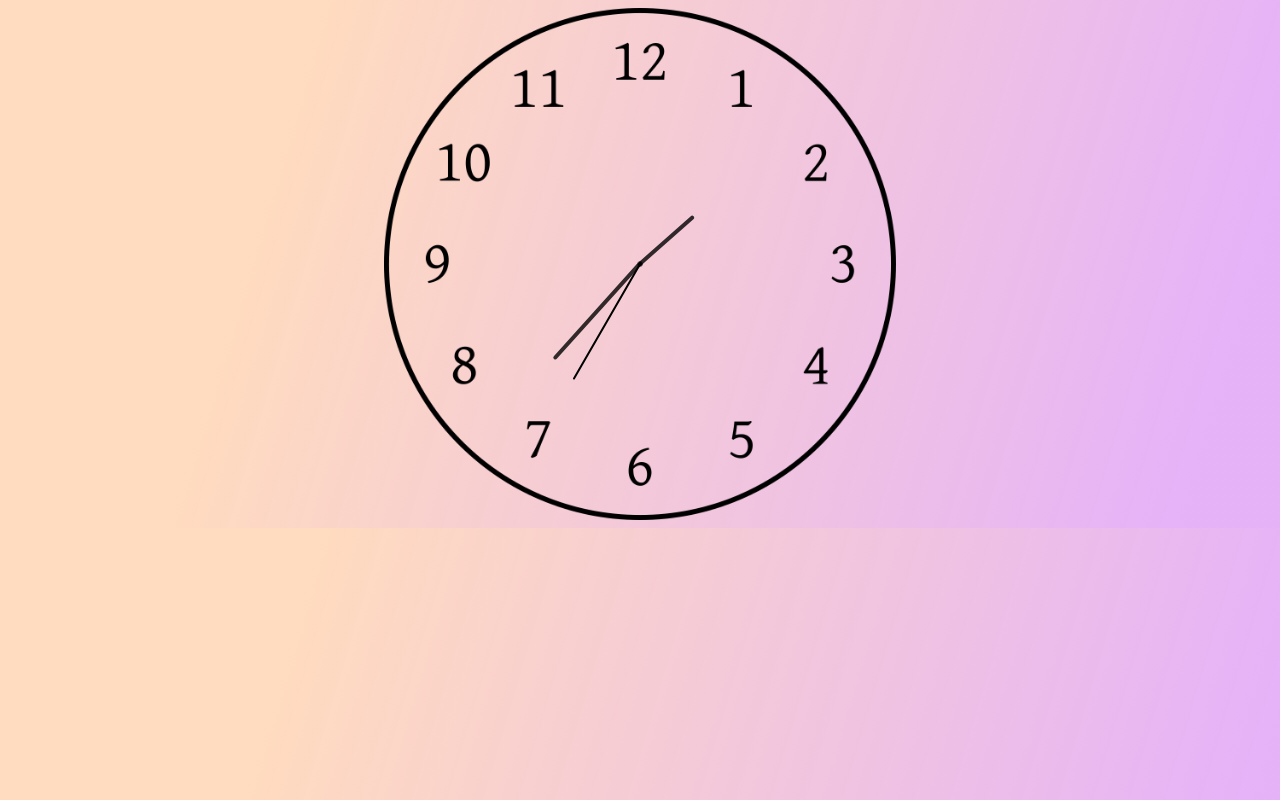
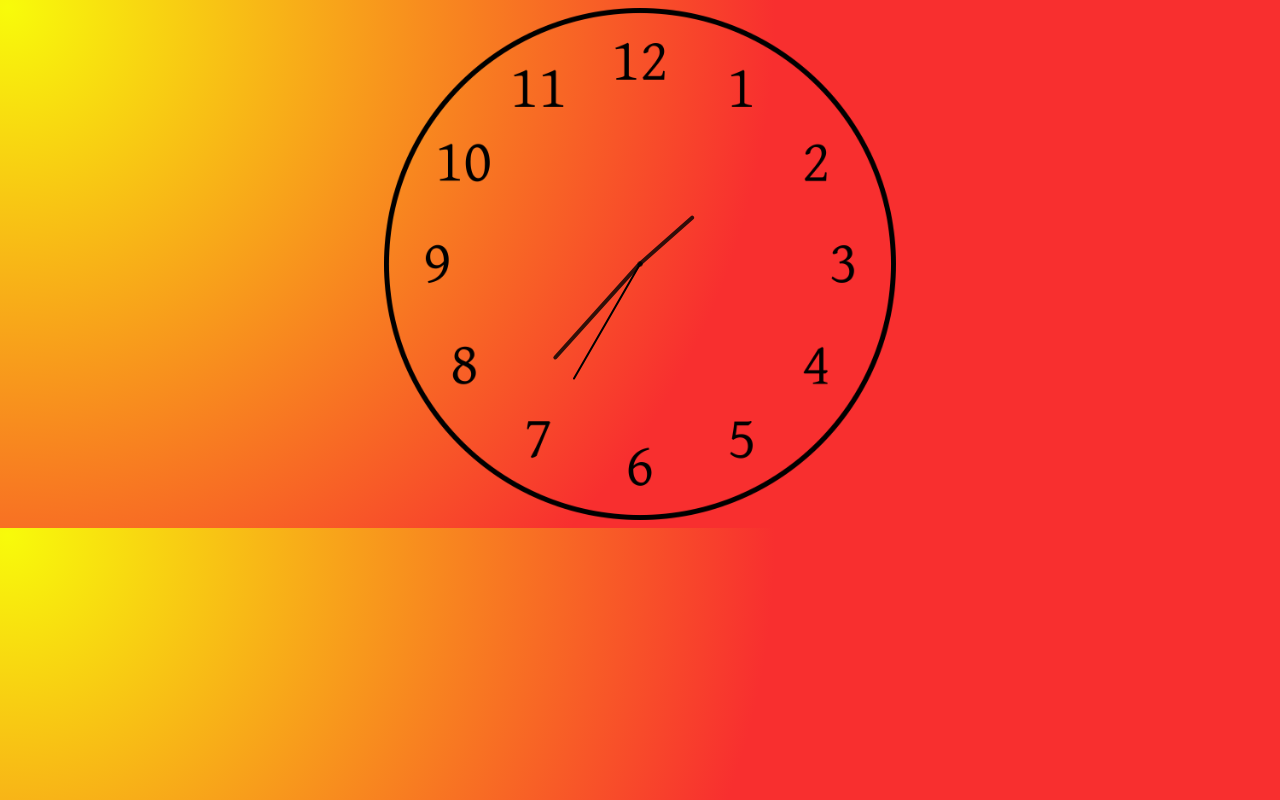
Before and after one commit to YashrajDawkhar/Clock, a plain HTML site: page index.html in a window 1280 px wide. Drawn offline with Linux system fonts and the light colour scheme.

Commit message:
Update index.css

```diff
--- a/index.css
+++ b/index.css
@@ -1,5 +1,5 @@
 body{
-background-image: linear-gradient( 106.5deg,  rgba(255,215,185,0.91) 23%, rgba(223,159,247,0.8) 93% );
+background-image: radial-gradient( circle 929px at 0.6% 1.3%,  rgba(248,251,10,1) 0%, rgba(248,47,47,1) 82.6% );
 }
 #classContainer{
     position: relative;
```
